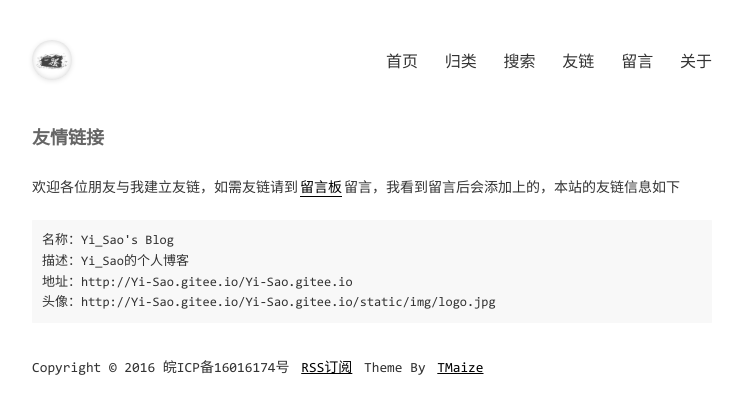
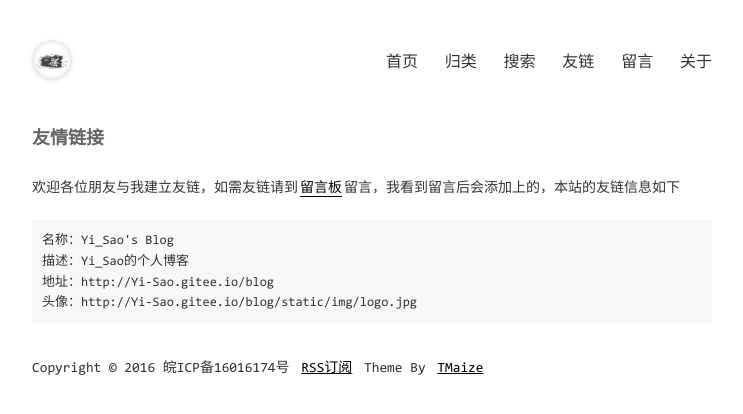
Before and after one commit to Yi-Sao/Yi-Sao.github.io, a Jekyll site: the page built from pages/links.md, in a window 1280 px wide. Shown: the top 414 px of the page, without its empty margins (268-1011 px from the left). Built offline with Jekyll 4.4.1, drawn with Linux system fonts in a browser that asks for light colours; comment, search, counter and statistics services are not loaded; part of the change alters nothing that is shown.

Commit message:
test blog

```diff
--- a/_config.yml
+++ b/_config.yml
@@ -17,7 +17,7 @@ exclude: ['CNAME', 'README.md', 'LICENSE', '_site', 'dist', 'Gemfile', 'Gemfile.
 
 # 域名配置
 # baseurl配置,如果网站部署在根目录下的其他目录中，请设置为 /目录名
-domainUrl: 'http://Yi-Sao.gitee.io/Yi-Sao.gitee.io'
+domainUrl: 'http://Yi-Sao.gitee.io/blog'
 baseurl: ''
 
 # 吐个槽地址，会在chat页面中重定向到该地址
```
